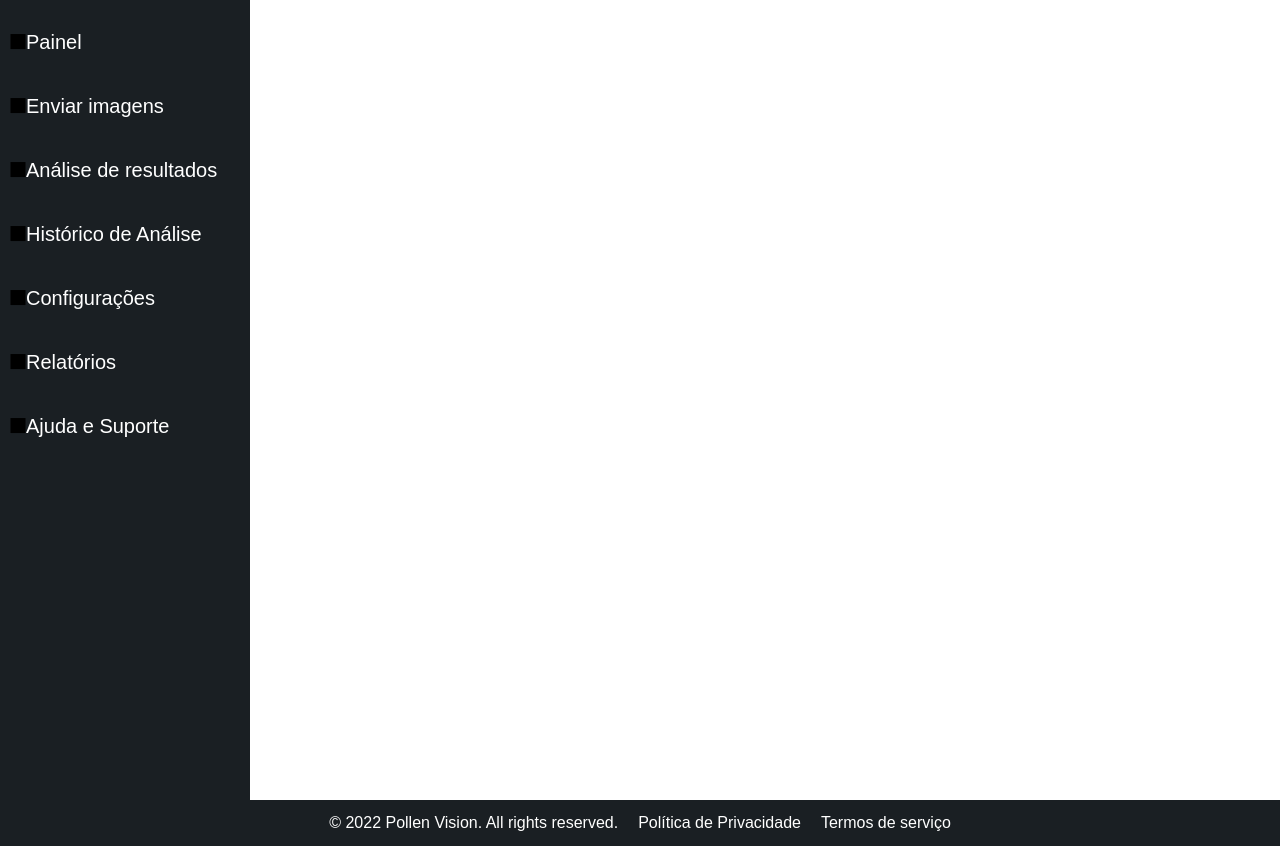
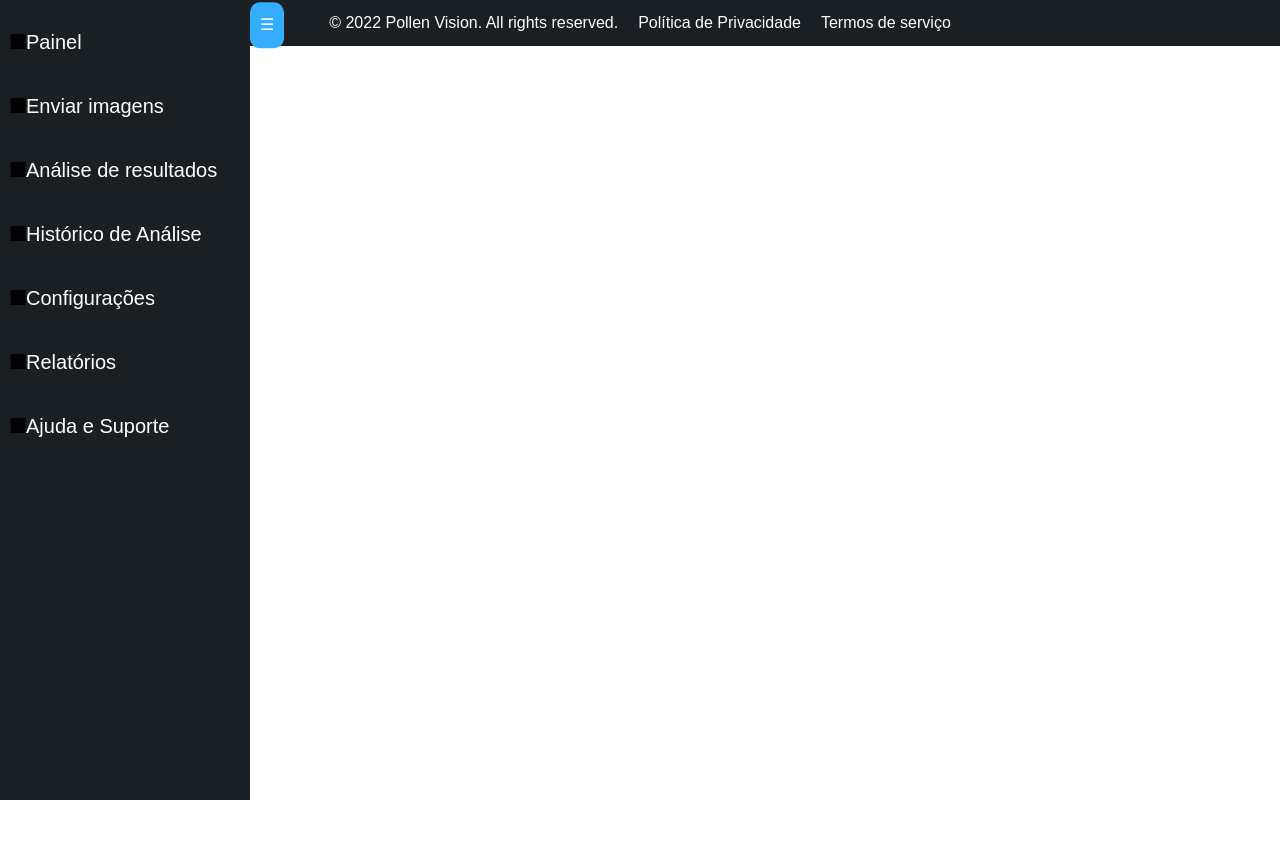
Before and after one commit to Hebert-code/PollenVision, a Django app: page /pollenvision/ in a window 1280 px wide. Shown: the part 70-916 px from the top of the page. After the commit the page ends 870 px from the top, so only its background shows below. Run offline with Django 5.2, Linux system fonts and the light colour scheme; some web fonts are replaced.

Commit message:
feat : implements hidden menu

```diff
--- a/static/pollenvision/css/base.css
+++ b/static/pollenvision/css/base.css
@@ -64,13 +64,42 @@ nav ul li a {
 
 }
 
+#menu-container {
+    position: relative;
+}
+
 .menu-lateral_navegacao {
+    position: absolute;
     display: flex;
     flex-direction: column;
     height: 100vh;
     background-color: #1A1F23;
     width: 250px;
     padding: 10px;
+    left: 0;
+    transition: left 0.3s ease;
+}
+
+#toggleMenu {
+    position: absolute;
+    top: 25px;
+    left: 250px;
+    transform: translateY(-50%);
+    background-color: #35adff;
+    color: #fff;
+    padding: 10px;
+    cursor: pointer;
+    transition: left 0.3s ease;
+    border-radius: 10px;
+}
+
+
+.menu-hidden {
+    left: -250px;
+}
+
+.menu-hidden + #toggleMenu {
+    left: 0;
 }
 
 .menu-lateral_navegacao a {
@@ -78,11 +107,11 @@ nav ul li a {
     align-items: center;
     color: #FFFFFF;
     text-decoration: none;
-    padding: 16px 0 16px 0;
+    padding: 16px 0;
 }
 
 .menu-lateral_navegacao a:hover {
-    background-color: #2A2F35 ;
+    background-color: #2A2F35;
 }
 
 footer {
--- /dev/null
+++ b/static/pollenvision/js/script.js
@@ -0,0 +1,13 @@
+function toggleMenu() {
+    const menu = document.getElementById("menuLateral");
+    const toggleButton = document.getElementById("toggleMenu");
+
+
+    menu.classList.toggle("menu-hidden");
+
+    if (menu.classList.contains("menu-hidden")) {
+        toggleButton.innerHTML = "&#9776;";
+    } else {
+        toggleButton.innerHTML = "&#10006;"; // para fechar
+    }
+}
--- a/templates/pollenvision/base.html
+++ b/templates/pollenvision/base.html
@@ -5,6 +5,7 @@
     <meta name="viewport" content="width=device-width, initial-scale=1.0">
     <title>PollenVision</title>
     <link rel="stylesheet" href="/static/pollenvision/css/base.css">
+    <script src="/static/pollenvision/js/script.js"></script>
 </head>
 <body>
     {% include 'pollenvision/partials/_heads.html' %}
--- a/templates/pollenvision/partials/_heads.html
+++ b/templates/pollenvision/partials/_heads.html
@@ -15,8 +15,8 @@
     </ul>
 </nav>
 </header>
-
-<nav class="menu-lateral_navegacao">
+<div id="menu-container">
+    <nav class="menu-lateral_navegacao" id="menuLateral">
         <a href="#"> <img src="/static/pollenvision/img/Menu-Lateral/1-icon.svg" alt="">
             <span class="menu-lateral_navegacao_icon">Painel</span>
         </a>
@@ -39,3 +39,5 @@
             <span class="menu-lateral_navegacao_icon">Ajuda e Suporte</span>
         </a>
     </nav>
+    <div id="toggleMenu" onclick="toggleMenu()">&#9776;</div>
+</div>
```
Also changed, not shown: templates/pollenvision/dashboard.html (+31 -0 lines).
